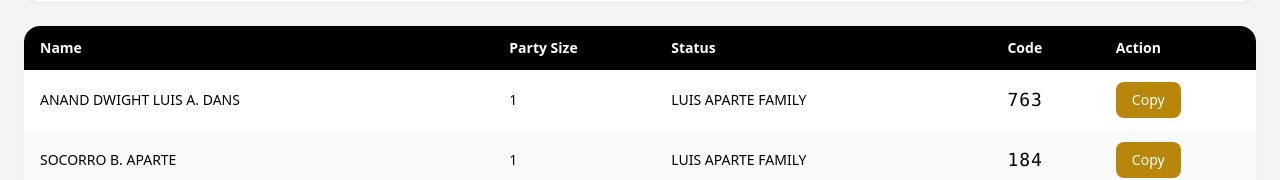
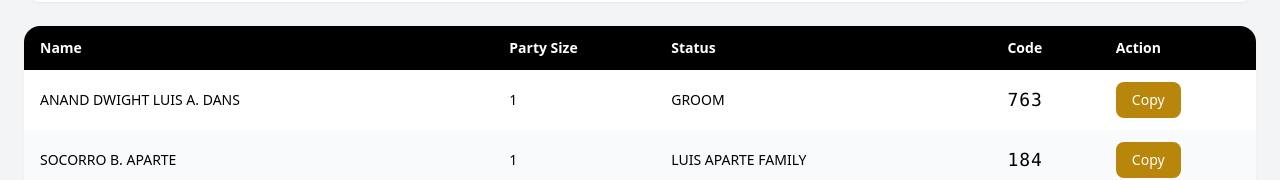
Before and after one commit to RefinedSaltqwe/jonahanand, a Next.js app: page /guests in a window 1280 px wide. Shown: the part 552-732 px from the top of the page. Built offline with nearby package versions, Linux system fonts and the light colour scheme; no server answers; the database is empty.

Commit message:
update on guest list

```diff
--- a/src/data/people.js
+++ b/src/data/people.js
@@ -5,7 +5,7 @@ const people = [
     seatNumber: 0,
     numberOfGuests: 1,
     code: "763",
-    status: "LUIS APARTE FAMILY",
+    status: "GROOM",
   },
   {
     id: 2,
@@ -440,7 +440,7 @@ const people = [
     seatNumber: 0,
     numberOfGuests: 4,
     code: "411",
-    status: "PETER ACUNO FAMILY",
+    status: "BRIDE",
   },
 
   {
```
